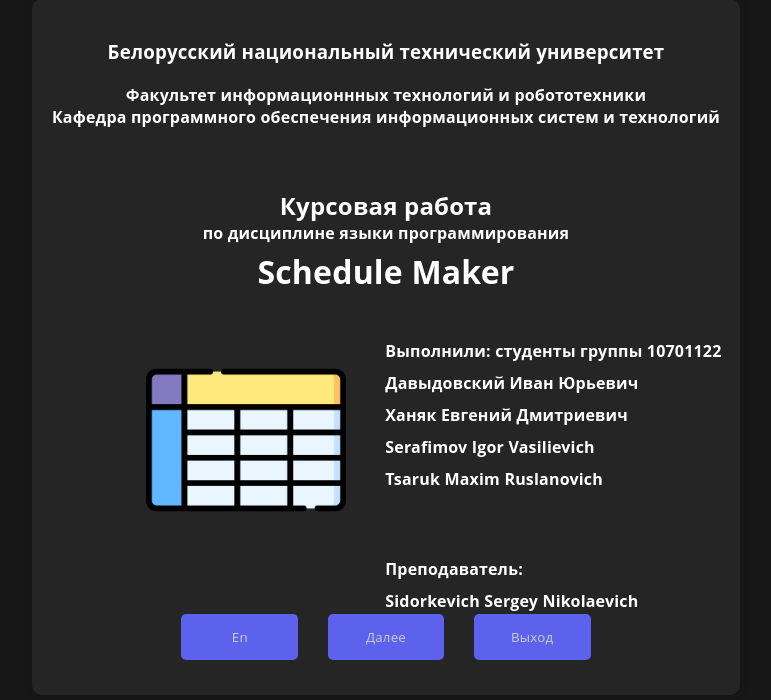
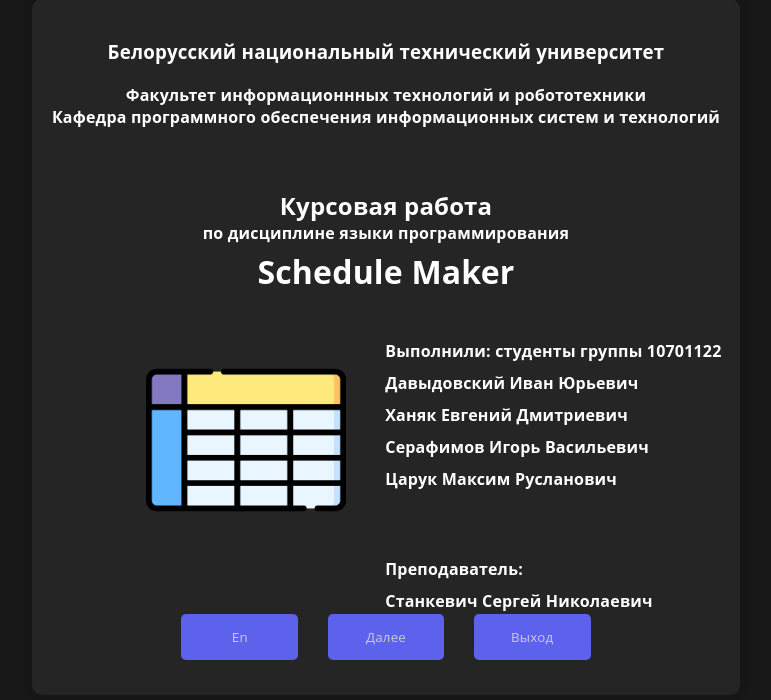
Before and after one commit to 0Abracadaber0/Schedule-maker, a FastAPI app: template Schedule_maker/templates/index.html in a window 1280 px wide. Shown: the part 53-753 px from the top of the page, without its empty margins (254-1025 px from the left). Run offline with FastAPI, Linux system fonts and the light colour scheme; the template is opened without the code that fills it, so the values that code supplies are empty; parts of the project's set-up code (start-up, migrations or seed data) failed here and were passed over.

Commit message:
Removed extra button for switching languages. Fixed typos in full name

```diff
--- a/Schedule_maker/templates/index.html
+++ b/Schedule_maker/templates/index.html
@@ -29,11 +29,11 @@
             <h4 data-ru="Выполнили: студенты группы 10701122" data-en="Performed by: Students of group 10701122">Выполнили: студенты группы 10701122</h4>
             <h4 class="person" data-ru="Давыдовский Иван Юрьевич" data-en="Davyidovsky Ivan Yurievich">Давыдовский Иван Юрьевич</h4>
             <h4 class="person" data-ru="Ханяк Евгений Дмитриевич" data-en="Khanyak Evgeny Dmitrievich">Ханяк Евгений Дмитриевич</h4>
-            <h4 class="person" data-ru="Серафимов Игорь Васильевич" data-en="Serafimov Igor Vasilievich">Serafimov Igor Vasilievich</h4>
-            <h4 class="person" data-ru="Царук Максим Русланович" data-en="Tsaruk Maxim Ruslanovich">Tsaruk Maxim Ruslanovich</h4>
+            <h4 class="person" data-ru="Серафимов Игорь Васильевич" data-en="Serafimov Igor Vasilievich">Серафимов Игорь Васильевич</h4>
+            <h4 class="person" data-ru="Царук Максим Русланович" data-en="Tsaruk Maxim Ruslanovich">Царук Максим Русланович</h4>
 
             <h4 class="teacher" data-ru="Преподаватель: " data-en="Teacher: ">Преподаватель: </h4>
-            <h4 class="person" data-ru="Станкевич Сергей Николаевич" data-en="Stankevich Sergey Nikolaevich">Sidorkevich Sergey Nikolaevich</h4>
+            <h4 class="person" data-ru="Станкевич Сергей Николаевич" data-en="Stankevich Sergey Nikolaevich">Станкевич Сергей Николаевич</h4>
 
         </div>
     </div>
--- a/Schedule_maker/templates/registration.html
+++ b/Schedule_maker/templates/registration.html
@@ -62,8 +62,6 @@
   </div>
 </div>
 
-<!-- Кнопка для переключения языка -->
-<button id="langToggle" onclick="toggleLanguage()" data-ru="En" data-en="Ru">En</button>
 
 </body>
 <script src="../static/js/index.js"></script>
```
